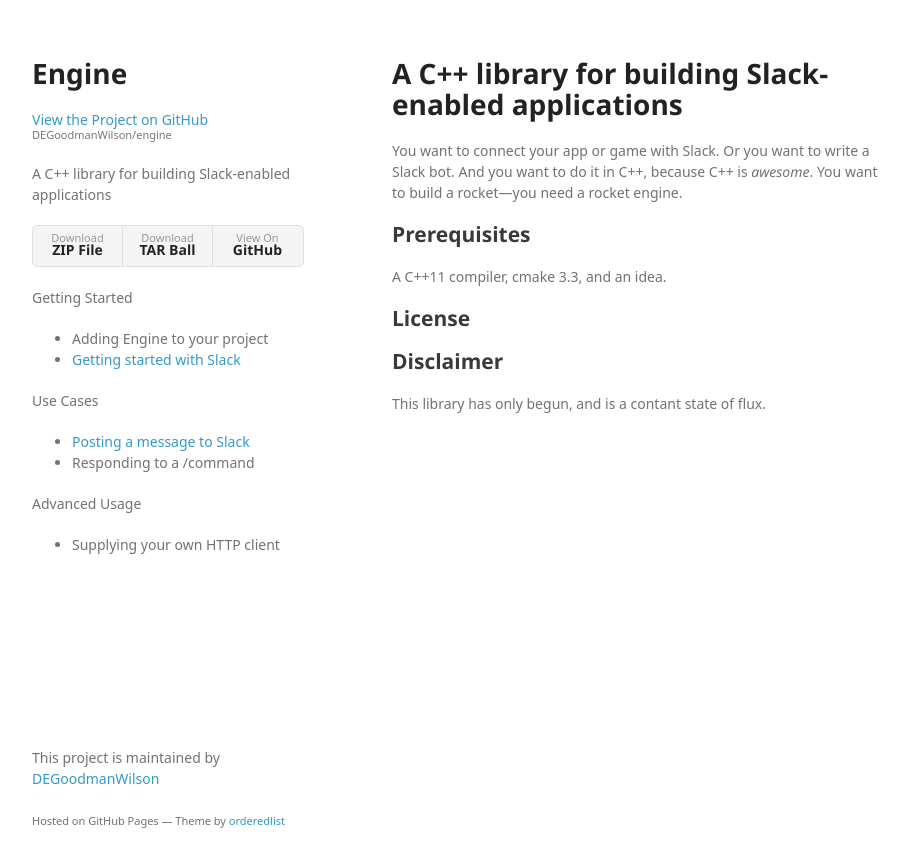
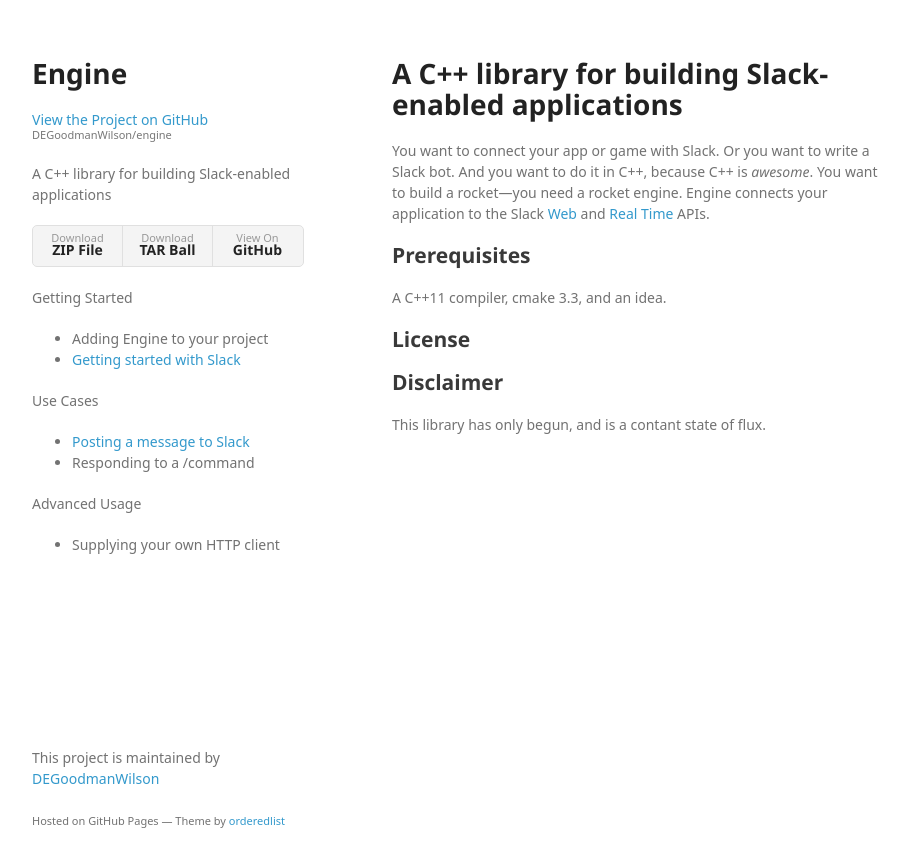
Before and after one commit to DEGoodmanWilson/engine, a Jekyll site: the page built from index.md, in a window 1280 px wide. Shown: the top 867 px of the page, without its empty margins (178-1084 px from the left). Built offline with Jekyll 4.4.1, drawn with Linux system fonts in a browser that asks for light colours; some web fonts are replaced.

Commit message:
Some clarifications

```diff
--- a/index.md
+++ b/index.md
@@ -5,7 +5,7 @@
 
 # A C++ library for building Slack-enabled applications
 
-You want to connect your app or game with Slack. Or you want to write a Slack bot. And you want to do it in C++, because C++ is _awesome_. You want to build a rocket—you need a rocket engine.
+You want to connect your app or game with Slack. Or you want to write a Slack bot. And you want to do it in C++, because C++ is _awesome_. You want to build a rocket—you need a rocket engine. Engine connects your application to the Slack [Web](https://api.slack.com/web) and [Real Time](https://api.slack.com/rtm) APIs.
 
 ## Prerequisites
 
```
